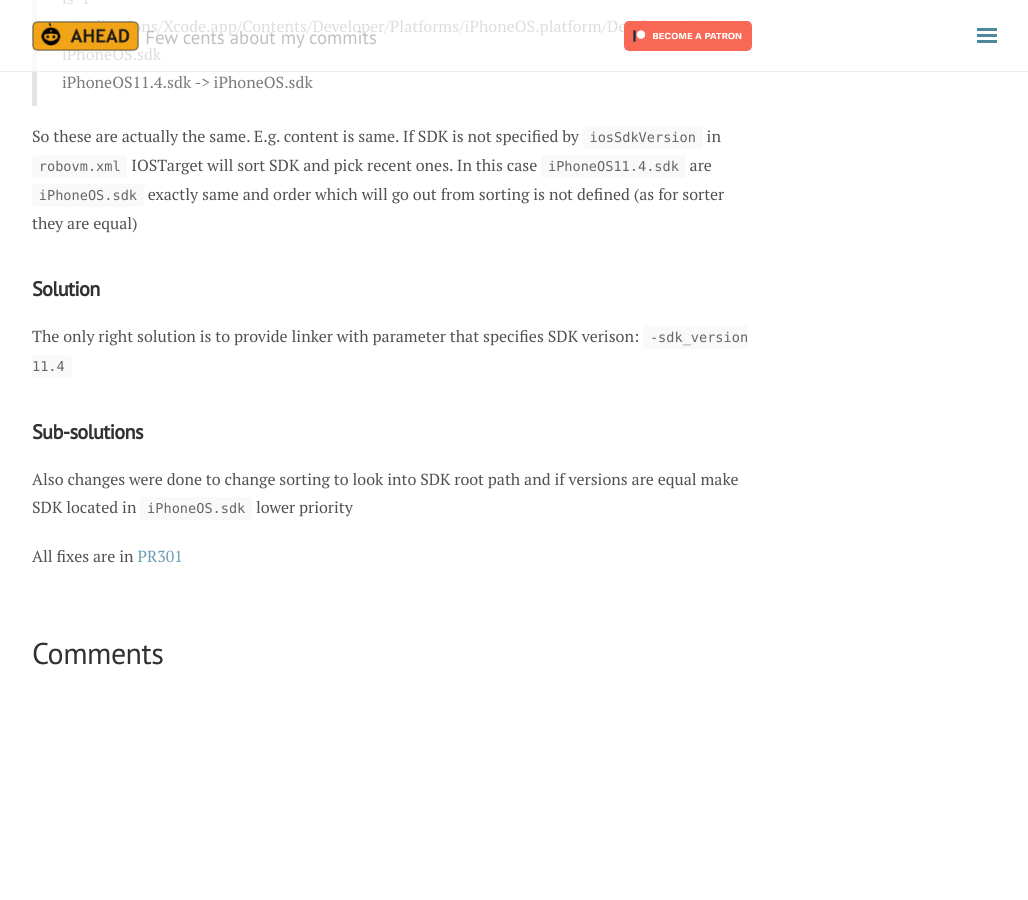
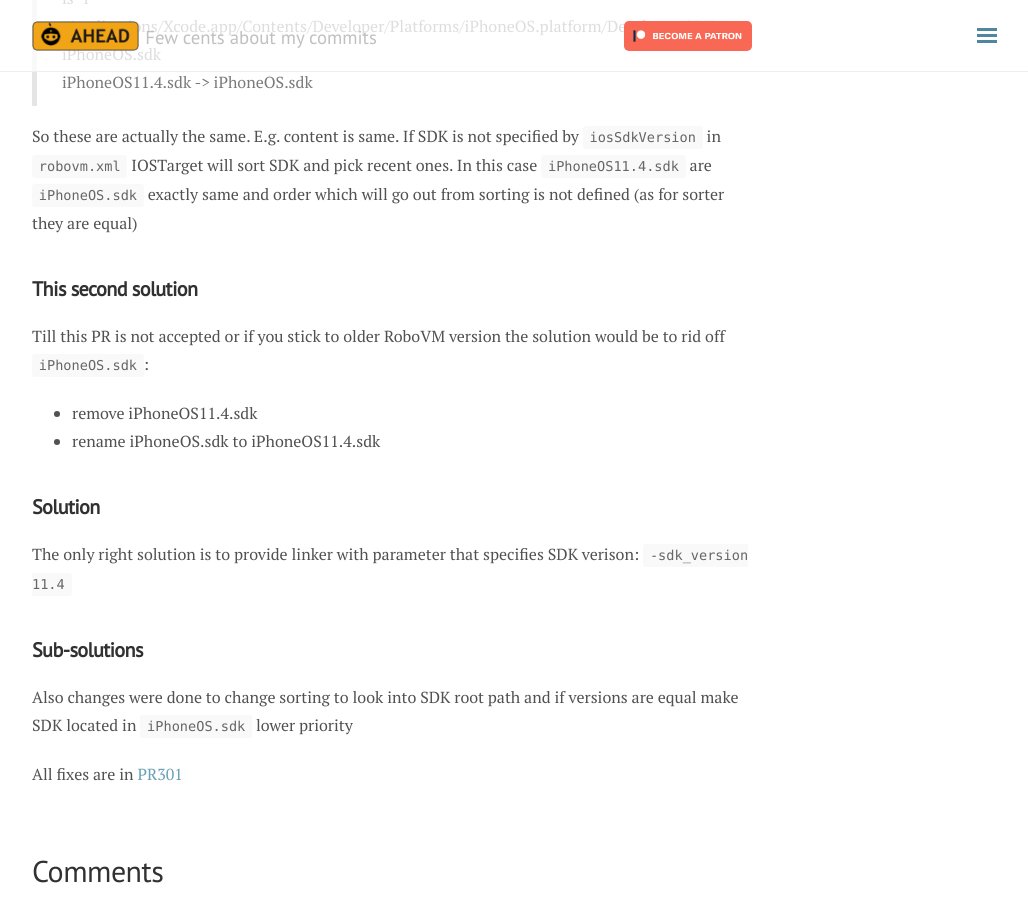
Before and after one commit to dkimitsa/dkimitsa.github.io, a Jekyll site: the page built from _posts/2018-06-01-fixing-itms-90725.md, in a window 1280 px wide and 900 px high, scrolled down 1621 px. Shown: the whole window, without its empty margins (248-1276 px from the left). Built offline with Jekyll 4.4.1, drawn with Linux system fonts in a browser that asks for light colours; nearby versions of some CDN libraries; comment, search, counter and statistics services are not loaded; before the commit the page ends 2303 px from its top, so only the background shows below that.

Commit message:
added this second solution

```diff
--- a/_posts/2018-06-01-fixing-itms-90725.md
+++ b/_posts/2018-06-01-fixing-itms-90725.md
@@ -46,6 +46,11 @@ iPhoneOS11.4.sdk -> iPhoneOS.sdk
 
 So these are actually the same. E.g. content is same. If SDK is not specified by `iosSdkVersion` in `robovm.xml` IOSTarget will sort SDK and pick recent ones. In this case `iPhoneOS11.4.sdk` are `iPhoneOS.sdk` exactly same and order which will go out from sorting is not defined (as for sorter they are equal)
 
+## This second solution
+Till this PR is not accepted or if you stick to older RoboVM version the solution would be to rid off `iPhoneOS.sdk`:
+* remove iPhoneOS11.4.sdk
+* rename iPhoneOS.sdk to iPhoneOS11.4.sdk
+
 ## Solution
 The only right solution is to provide linker with parameter that specifies SDK verison: `-sdk_version 11.4`
 
```
